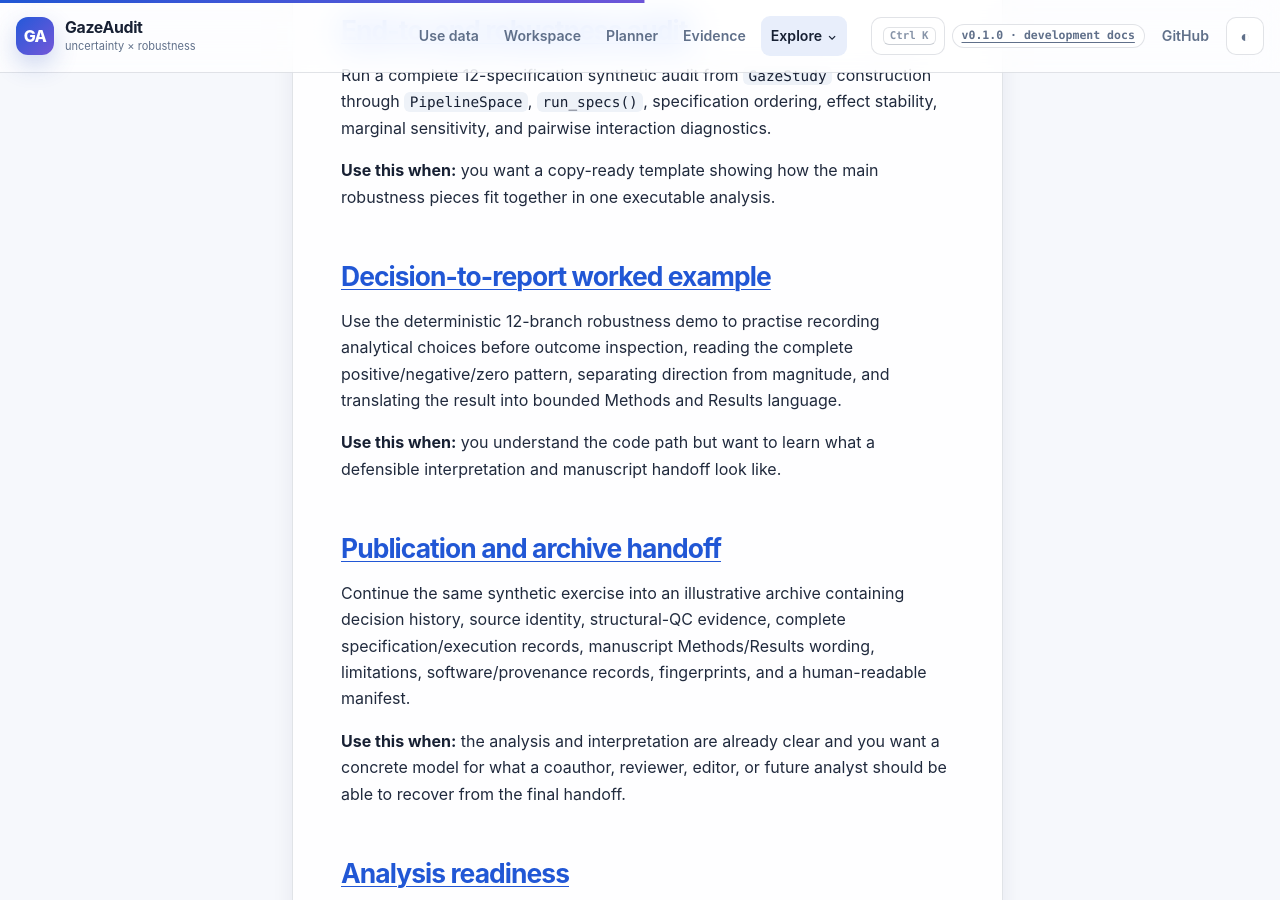
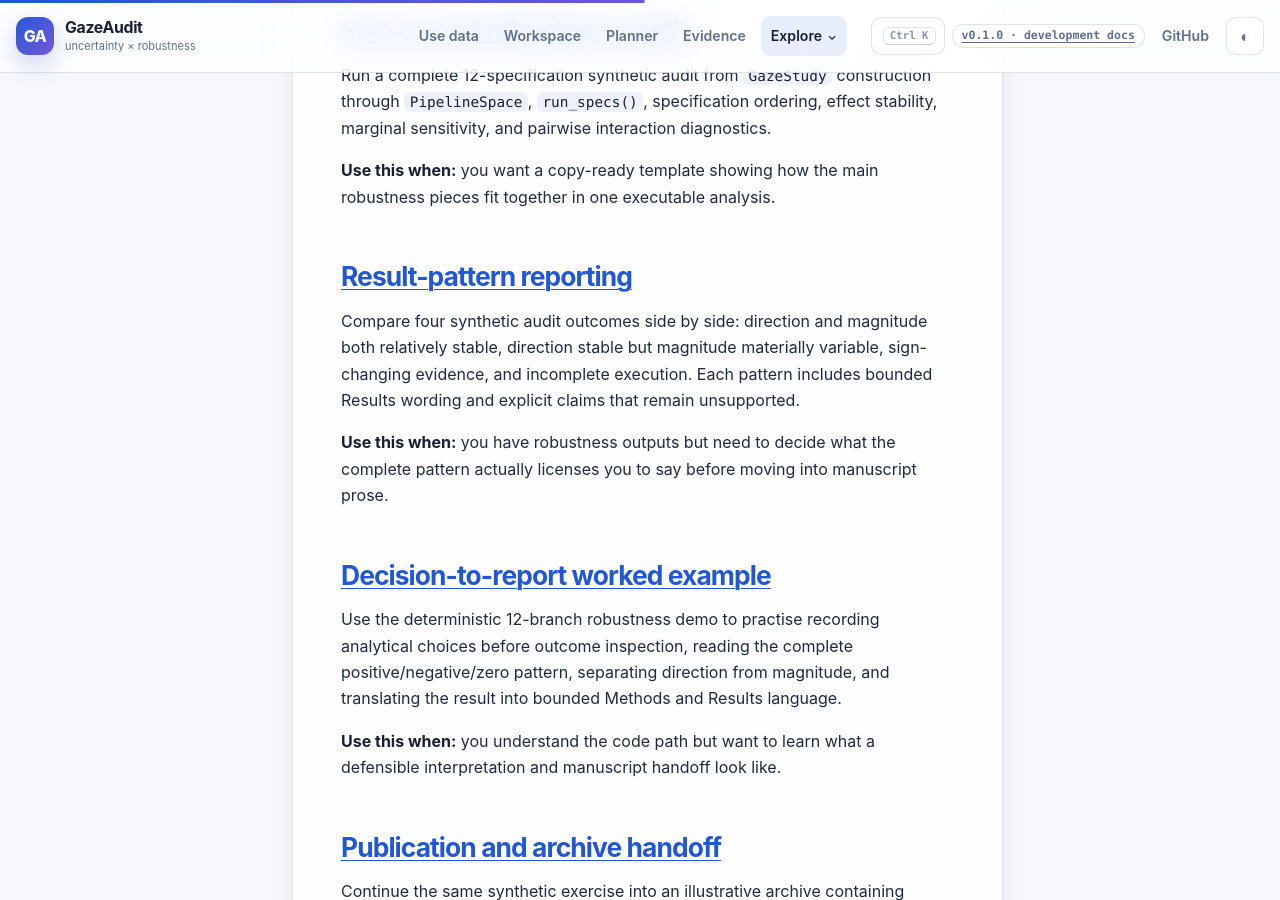
Before and after one commit to stefanosbalaskas/GazeAudit, a Jekyll site: the page built from docs/examples/index.md, in a window 1280 px wide and 900 px high, scrolled down 2459 px. Built offline with Jekyll 4.4.1, drawn with Linux system fonts in a browser that asks for light colours; some of the changed text lies outside the part shown.

Commit message:
docs: add result-pattern learning route

```diff
--- a/docs/examples/index.md
+++ b/docs/examples/index.md
@@ -1,6 +1,6 @@
 ---
 title: Examples
-description: Runnable synthetic and project-oriented examples for GazeAudit data preflight, researcher decisions, measurement uncertainty, robustness analysis, sensitivity, bounded reporting, and publication handoff.
+description: Runnable synthetic and project-oriented examples for GazeAudit data preflight, researcher decisions, measurement uncertainty, robustness analysis, sensitivity, result interpretation, bounded reporting, and publication handoff.
 kicker: Examples
 ---
 
@@ -25,9 +25,9 @@ These examples are intentionally small. Demonstration datasets are **synthetic u
   </article>
   <article class="card">
     <div class="card-icon" aria-hidden="true">3</div>
-    <h3>Practice interpretation</h3>
-    <p>Use the same 12 synthetic branches to move from a decision record to complete robustness evidence and bounded manuscript wording.</p>
-    <p><a href="decision-to-report/">Decision-to-report example →</a></p>
+    <h3>Compare result patterns</h3>
+    <p>Contrast complete/stable, magnitude-sensitive, sign-sensitive, and incomplete synthetic audits before choosing reporting language.</p>
+    <p><a href="result-patterns/">Result-pattern reporting →</a></p>
   </article>
   <article class="card">
     <div class="card-icon" aria-hidden="true">4</div>
@@ -59,6 +59,12 @@ Create a canonical `GazeStudy`, run `audit_study_qc()`, inspect stable issue cod
 Run a complete 12-specification synthetic audit from `GazeStudy` construction through `PipelineSpace`, `run_specs()`, specification ordering, effect stability, marginal sensitivity, and pairwise interaction diagnostics.
 
 **Use this when:** you want a copy-ready template showing how the main robustness pieces fit together in one executable analysis.
+
+## [Result-pattern reporting](result-patterns/)
+
+Compare four synthetic audit outcomes side by side: direction and magnitude both relatively stable, direction stable but magnitude materially variable, sign-changing evidence, and incomplete execution. Each pattern includes bounded Results wording and explicit claims that remain unsupported.
+
+**Use this when:** you have robustness outputs but need to decide what the complete pattern actually licenses you to say before moving into manuscript prose.
 
 ## [Decision-to-report worked example](decision-to-report/)
 
@@ -102,12 +108,14 @@ Create a canonical `GazeStudy`, downsample the same participant-by-trial stream
 2. Use the [researcher audit checklist](../guides/researcher-audit-checklist/) and [decision-log template](../guides/audit-decision-log-template/) to replace demonstration choices with documented study-specific decisions.
 3. Use the [study preflight](study-preflight/) when structural onboarding itself needs closer inspection.
 4. Run the [end-to-end robustness audit](end-to-end-robustness/) to study the specification API in isolation.
-5. Work through [decision-to-report](decision-to-report/) to practise interpreting the complete pattern without selecting a preferred branch after the fact.
-6. Use [common audit mistakes and repairs](../guides/common-audit-mistakes/) to diagnose a weak decision trail or incomplete evidence record.
-7. Build the [publication/archive handoff](publication-archive-handoff/) to practise packaging the complete record for review and preservation.
-8. Run the [AOI boundary example](aoi-boundary/) if spatial measurement uncertainty is part of the question.
-9. Use [sampling sensitivity](sampling-sensitivity/) when temporal resolution is part of the scientific question.
-10. Move to the [first-study workflow](../workflows/first-study-audit/) when assembling the full research process.
+5. Use the [interpret an audit result guide](../guides/interpret-audit-result/) to check denominator, endpoint, direction, magnitude, sensitivity, and untested uncertainty in the right order.
+6. Compare the four [result-pattern examples](result-patterns/) before choosing bounded reporting language.
+7. Work through [decision-to-report](decision-to-report/) to practise interpreting the deterministic 12-branch pattern without selecting a preferred branch after the fact.
+8. Use [common audit mistakes and repairs](../guides/common-audit-mistakes/) to diagnose a weak decision trail or incomplete evidence record.
+9. Build the [publication/archive handoff](publication-archive-handoff/) to practise packaging the complete record for review and preservation.
+10. Run the [AOI boundary example](aoi-boundary/) if spatial measurement uncertainty is part of the question.
+11. Use [sampling sensitivity](sampling-sensitivity/) when temporal resolution is part of the scientific question.
+12. Move to the [first-study workflow](../workflows/first-study-audit/) when assembling the full research process.
 
 ## Visual convention
 
```
